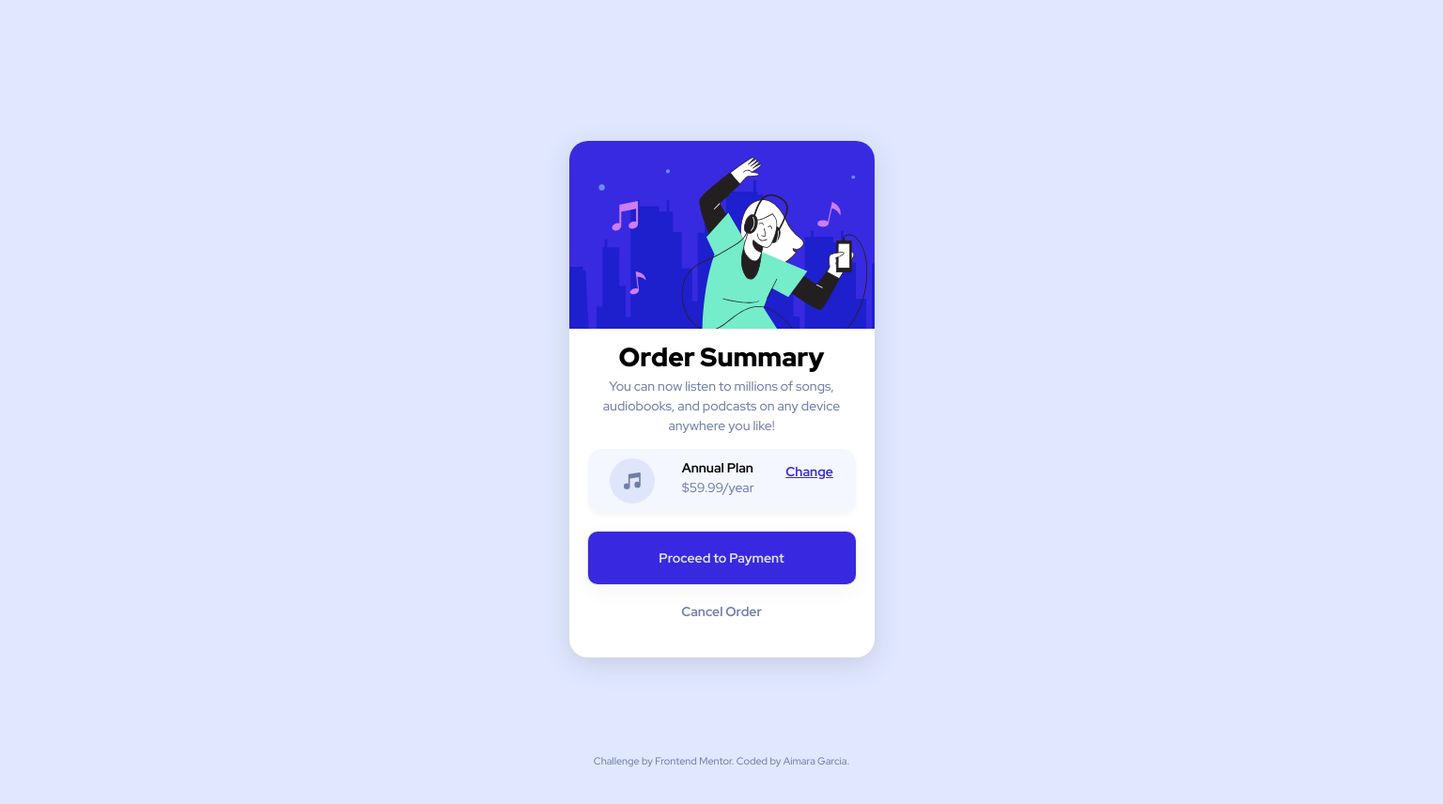
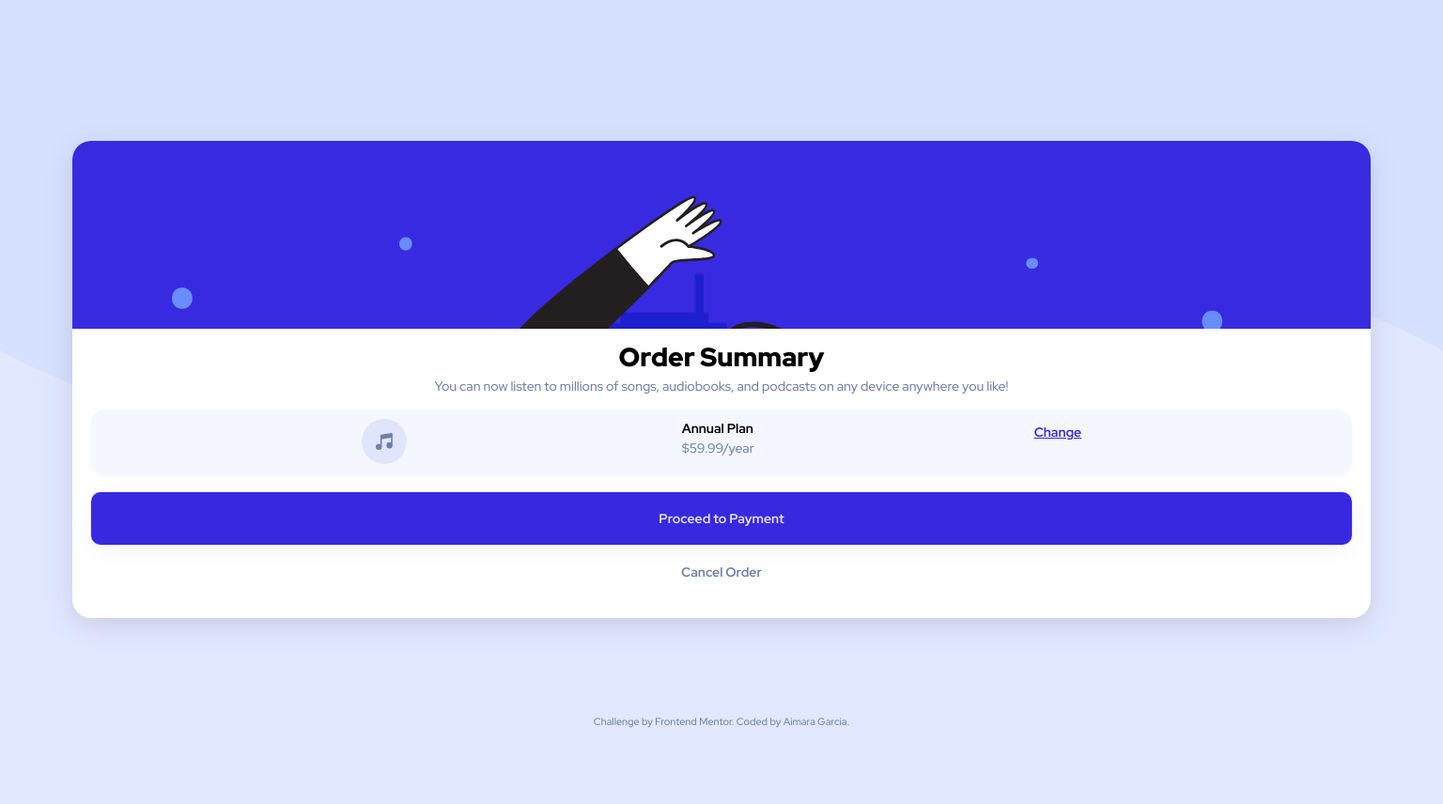
Before and after one commit to aimaraqvo/order-summary-component, a website built with Parcel: page index.html in a window 1536 px wide. Shown: the whole page at 94% size. After the commit the page ends 829 px from the top, so only its background shows below. Built offline with nearby package versions, Linux system fonts and the light colour scheme; files whose address does not match are found by name.

Commit message:
Fixed issue with svg desktop background, a typo XD

```diff
--- a/css/main.css
+++ b/css/main.css
@@ -104,6 +104,7 @@ textarea {
     background-position: top;
     background-size: contain;
   }
+
   /*To keep the card and the footer vertically align*/
   .body-wrapper {
     display: flex;
@@ -139,36 +140,40 @@ textarea {
     flex-direction: column;
     margin: 10px;
   }
-    /*------------------- Mobile Styles -------------------*/
 
+  /*------------------- Mobile Styles -------------------*/
   .body-wrapper{
-    margin: 30px 0;
+    margin: 50px 0 0;
   }
 
   /*---Card Body Styles---*/
    .card-body {
-    width: 325px;
+    width: 90%;
     background-color:#fff;
     box-shadow: 0px 7px 29px 0px rgba(100, 100, 111, 0.2);
+
+  /*Setting card's round borders*/
     border-radius: 20px;
-   }
+  }
 
-   /*-Card Header Styles-*/
+  /*---Card Header Styles---*/
   .hero-area {
+    min-height: 200px;
     background-image: url(../img/illustration-hero.svg);
     background-size: cover;
-    min-height: 200px;
+
+  /*Setting also hero image round borders*/
     border-top-left-radius: 20px;
     border-top-right-radius: 20px;
   }
 
-   /*-Card Main Styles-*/
+   /*---Card Main Styles---*/
    .card-main .content-wrapper {
      margin: 20px;
      padding: 0;
    }
 
-   /*Card's Order Description Section Styles*/
+   /*---Card's Order Description Section Styles---*/
    .card-description {
     display: flex;
     align-items: center;
@@ -186,7 +191,7 @@ textarea {
      padding: 0 10px;
    }
 
-   /*Card's Order Plan Section Styles*/
+   /*---Card's Order Plan Section Styles---*/
    .card-plan {
      background-color: hsl(225, 100%, 98%);
 
@@ -218,7 +223,7 @@ textarea {
     color: hsla(243, 59%, 76%, 1);
    }
 
-   /*Card's Annual Plan Subsection Styles*/
+   /*---Card's Annual Plan Subsection Styles---*/
    .annual-plan .content-wrapper {
      flex-direction: column;
      margin: 10px 30px 5px 25px;
@@ -228,7 +233,7 @@ textarea {
      margin: 0;
    }
 
-   /*Card's Order Plan Section Styles*/
+   /*---Card's Order Plan Section Styles---*/
    .card-payment {
      display: flex;
      flex-direction: column;
@@ -272,7 +277,7 @@ textarea {
      color:black;
    }
 
-   /*Footer section*/
+   /*---Footer section---*/
    footer .attribution {
     text-align: center;
     margin: 40px 0 0;
@@ -283,7 +288,7 @@ textarea {
      margin: 0;
    }
 
-   /*To have the funny underline effect*/
+  /*To have the funny underline effect*/
   .underline{
     position: relative;
     text-decoration: none;
@@ -398,20 +403,17 @@ textarea {
    @media only screen and (min-width:1440px) {
     /*Desktop styles here*/
 
+    /*Using the desktop's background*/
     body {
-      background-image: url(../img/pattern-pattern-background-desktop.svg);
+      background-image: url(../img/pattern-background-desktop.svg);
     }
 
-    /*Using the desktop's background*/
+
     .body-wrapper {
-      /*background-image: url(../img/pattern-pattern-background-desktop.svg);*/
-     /* background: url(../img/pattern-pattern-background-desktop.svg);*/
      margin: 50px 0;
     }
 
-
-
-      .card-body {
+    .card-body {
       margin: 100px 0 0;
     }
 
--- a/index.html
+++ b/index.html
@@ -35,11 +35,7 @@
   <section class="body-wrapper">
     <section class="card-body">
       <header>
-        <div class="hero-area">
-          <!--<figure>-->
-            <!--<img src="img/illustration-hero.svg" alt="Music illustration.">-->
-          <!--</figure>-->
-        </div>
+        <div class="hero-area"></div>
       </header>
 
       <main>
```
